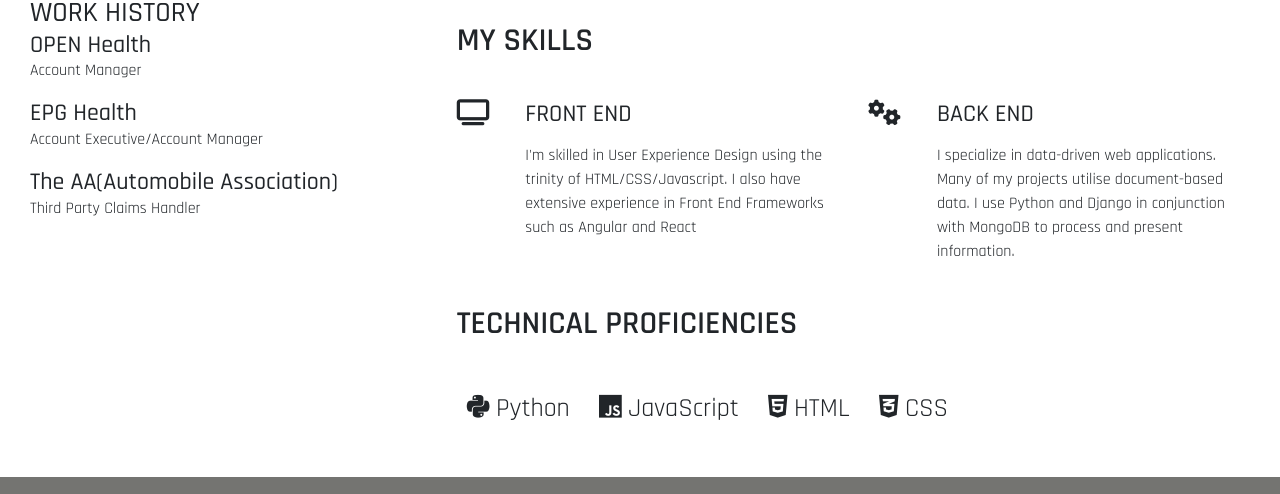
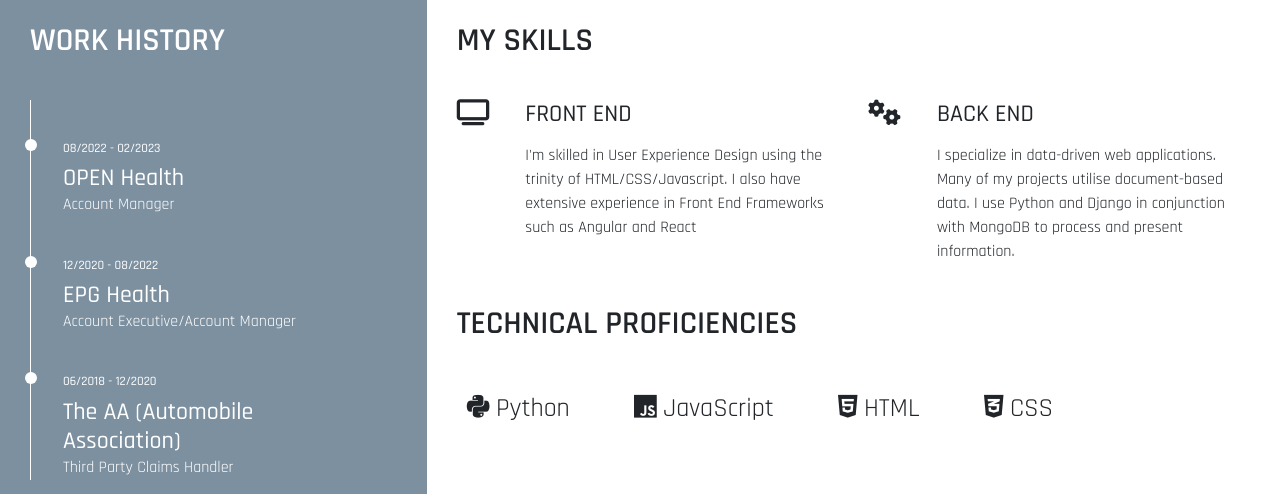
Before and after one commit to HGlass07/Bootstrap-CV, a plain HTML site: page cv.html in a window 1280 px wide. Shown: the part 373-867 px from the top of the page. Drawn offline with nearby package versions, Linux system fonts and the light colour scheme.

Commit message:
added workplace sections styling

```diff
--- a/assets/css/style.css
+++ b/assets/css/style.css
@@ -136,10 +136,9 @@
 
 
 .bg-color-personal-info {
-    background-color: lightslategray;
+    background-color: rgb(31, 54, 61);
     color: white;
 }
-
 
 /*alternative personal info styling*/
 .key{
@@ -206,6 +205,7 @@
     float: none;
 }
 
+.history-heading,
 .section-heading {
     font-weight: 600;
     font-size: xx-large;
@@ -277,9 +277,44 @@
 
 
 /*work history styling*/
-.gb-color-work-history {
-    background-color: lightslategray;
+.bg-color-work-history {
+    background-color: rgb(124, 144, 160);
     color: white;
+}
+
+.timeline-item {
+    padding: 4em 2em 0em 2em;
+    position: relative;
+    border-left: 1px solid;
+}
+
+.timeline-item p {
+    padding: 0;
+    margin: 0;
+}
+
+.timeline-item:before {
+    content: attr(data-dates);
+    position: absolute;
+    left: 2.5em;
+    top: 3em;
+    display: block;
+    font-weight: 500;
+    font-size: 0.8em;
+    padding: 0;
+    margin: 0;
+}
+
+.timeline-item:after {
+    width: 12px;
+    height: 12px;
+    display: block;
+    top: 2.4em;
+    position: absolute;
+    left: -6px;
+    border-radius: 12px;
+    content: '';
+    background-color: white;
 }
 
 /*proficiencies styling*/
@@ -291,7 +326,7 @@
 .prof-icons {
     padding: 10px;
     font-size: 26px;
-    margin-right: 5px;
+    margin-right: 40px;
 }
 
 .icon-titles {
```
Also changed, not shown: cv.html (+1 -1 lines).
